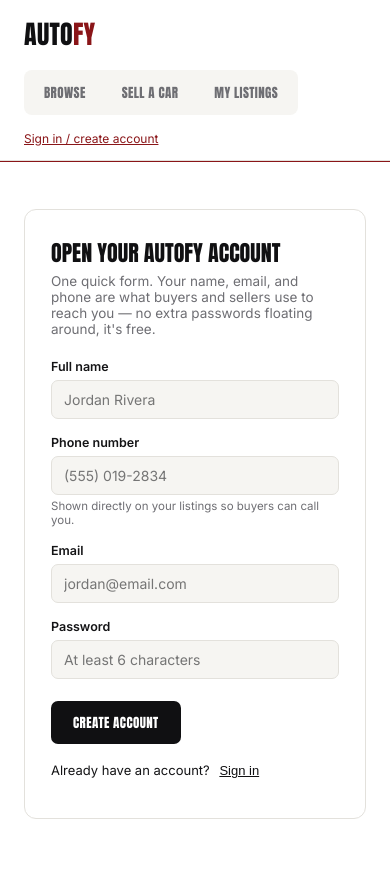
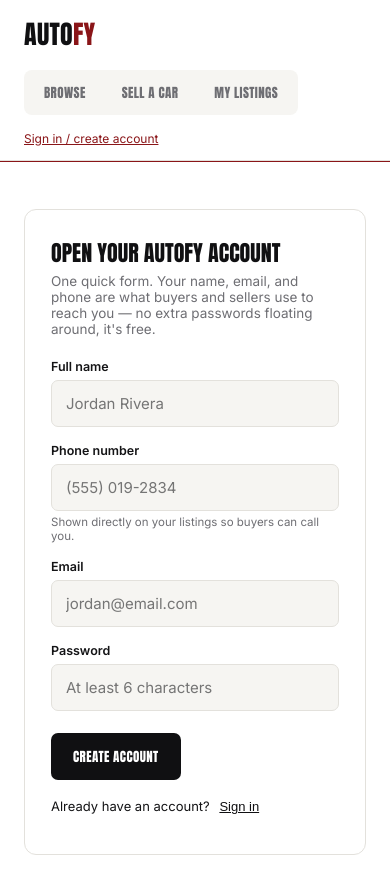
Before and after one commit to autofy-ae/autofy-web, a Next.js app: page /login in a window 390 px wide. Shown: the top 894 px of the page. Built offline with nearby package versions, Linux system fonts and the light colour scheme; no server answers.

Commit message:
Add Search button with scroll+flash feedback, bump touch targets to 44px+, single-column mobile grid

```diff
--- a/app/globals.css
+++ b/app/globals.css
@@ -10,7 +10,8 @@
   --line: #E3E1DC;
   --line-strong: #CFCCC4;
 }
-* { box-sizing: border-box; }
+* { box-sizing: border-box; -webkit-tap-highlight-color: transparent; }
+html { scroll-behavior: smooth; }
 html, body { margin: 0; padding: 0; background: var(--paper); color: var(--ink); font-family: 'Inter', sans-serif; }
 a { color: inherit; }
 .display { font-family: 'Anton', sans-serif; text-transform: uppercase; letter-spacing: 0.01em; font-weight: 400; }
@@ -40,6 +41,10 @@ main.wrap { max-width: 1080px; margin: 0 auto; padding: 28px 24px 80px; }
 .filter-bar .f-field label { display: block; font-size: 11px; text-transform: uppercase; letter-spacing: 0.05em; color: var(--ink-soft); margin-bottom: 5px; }
 
 .grid { display: grid; grid-template-columns: repeat(auto-fill, minmax(240px, 1fr)); gap: 18px; }
+@media (max-width: 560px) {
+  .grid { grid-template-columns: 1fr; }
+  .row2 { grid-template-columns: 1fr; }
+}
 .card { background: var(--paper); border: 1px solid var(--line); border-radius: 10px; overflow: hidden; text-decoration: none; color: var(--ink); display: block; transition: transform .12s, box-shadow .12s, border-color .12s; position: relative; }
 .card:hover { transform: translateY(-3px); box-shadow: 0 10px 24px rgba(20,20,22,0.1); border-color: var(--line-strong); }
 .card .photo { width: 100%; height: 150px; background: var(--surface); display: flex; align-items: center; justify-content: center; overflow: hidden; position: relative; }
@@ -54,14 +59,14 @@ main.wrap { max-width: 1080px; margin: 0 auto; padding: 28px 24px 80px; }
 .empty { text-align: center; padding: 60px 20px; color: var(--ink-soft); }
 .empty .display { font-size: 20px; color: var(--ink); margin-bottom: 8px; }
 
-.btn { font-family: 'Anton', sans-serif; font-weight: 400; text-transform: uppercase; letter-spacing: 0.03em; font-size: 13px; background: var(--black); color: var(--paper); border: none; padding: 12px 22px; border-radius: 7px; cursor: pointer; transition: background .15s; }
+.btn { font-family: 'Anton', sans-serif; font-weight: 400; text-transform: uppercase; letter-spacing: 0.03em; font-size: 13px; background: var(--black); color: var(--paper); border: none; padding: 14px 22px; min-height: 46px; border-radius: 7px; cursor: pointer; transition: background .15s; }
 .btn:hover { background: var(--maroon); }
 .btn.secondary { background: transparent; color: var(--black); border: 1.5px solid var(--black); }
 .btn.secondary:hover { background: var(--black); color: var(--paper); }
 .btn.danger { background: var(--maroon); color: var(--paper); }
 .btn.danger:hover { background: var(--maroon-bright); }
 .btn:disabled { opacity: 0.5; cursor: not-allowed; }
-.btn-highlight { font-family: 'Anton', sans-serif; font-weight: 400; text-transform: uppercase; letter-spacing: 0.03em; font-size: 13px; background: var(--paper); color: var(--maroon); border: 2px solid var(--maroon); padding: 11px 21px; border-radius: 7px; cursor: pointer; box-shadow: 0 0 0 3px rgba(138,21,24,0.08); transition: background .15s, color .15s; }
+.btn-highlight { font-family: 'Anton', sans-serif; font-weight: 400; text-transform: uppercase; letter-spacing: 0.03em; font-size: 13px; background: var(--paper); color: var(--maroon); border: 2px solid var(--maroon); padding: 13px 21px; min-height: 46px; border-radius: 7px; cursor: pointer; box-shadow: 0 0 0 3px rgba(138,21,24,0.08); transition: background .15s, color .15s; }
 .btn-highlight:hover { background: var(--maroon); color: var(--paper); }
 
 .panel { background: var(--paper); border: 1px solid var(--line); border-radius: 12px; padding: 26px; max-width: 640px; }
@@ -72,8 +77,8 @@ main.wrap { max-width: 1080px; margin: 0 auto; padding: 28px 24px 80px; }
 .field .hint { font-size: 11.5px; color: var(--ink-soft); margin-top: 4px; }
 .row2 { display: grid; grid-template-columns: 1fr 1fr; gap: 14px; }
 input[type=text], input[type=email], input[type=tel], input[type=number], input[type=password], input[type=file], textarea, select {
-  width: 100%; font-family: 'Inter', sans-serif; font-size: 14px; padding: 10px 12px; border: 1.5px solid var(--line);
-  border-radius: 7px; background: var(--surface); color: var(--ink);
+  width: 100%; font-family: 'Inter', sans-serif; font-size: 15px; padding: 13px 14px; border: 1.5px solid var(--line);
+  border-radius: 7px; background: var(--surface); color: var(--ink); min-height: 46px;
 }
 input:focus, textarea:focus, select:focus { outline: none; border-color: var(--black); background: var(--paper); }
 textarea { resize: vertical; min-height: 90px; }
@@ -108,7 +113,7 @@ textarea { resize: vertical; min-height: 90px; }
 .mylisting-row .meta { font-size: 12px; color: var(--ink-soft); }
 .mylisting-row .badge { font-size: 10px; text-transform: uppercase; letter-spacing: 0.05em; padding: 2px 8px; border-radius: 4px; background: var(--surface); color: var(--ink-soft); margin-left: 8px; }
 .mylisting-row .actions { display: flex; gap: 8px; flex-shrink: 0; }
-.mylisting-row .actions button, .mylisting-row .actions a { background: none; border: 1px solid var(--line); border-radius: 6px; padding: 7px 10px; font-size: 12px; cursor: pointer; color: var(--ink-soft); text-decoration: none; }
+.mylisting-row .actions button, .mylisting-row .actions a { background: none; border: 1px solid var(--line); border-radius: 6px; padding: 11px 14px; min-height: 44px; display: inline-flex; align-items: center; font-size: 12px; cursor: pointer; color: var(--ink-soft); text-decoration: none; }
 .mylisting-row .actions button.del:hover { border-color: var(--maroon); color: var(--maroon); }
 
 .photo-input-row { display: flex; flex-wrap: wrap; gap: 10px; margin-bottom: 6px; }
```
Also changed, not shown: app/page.tsx (+17 -2 lines).
